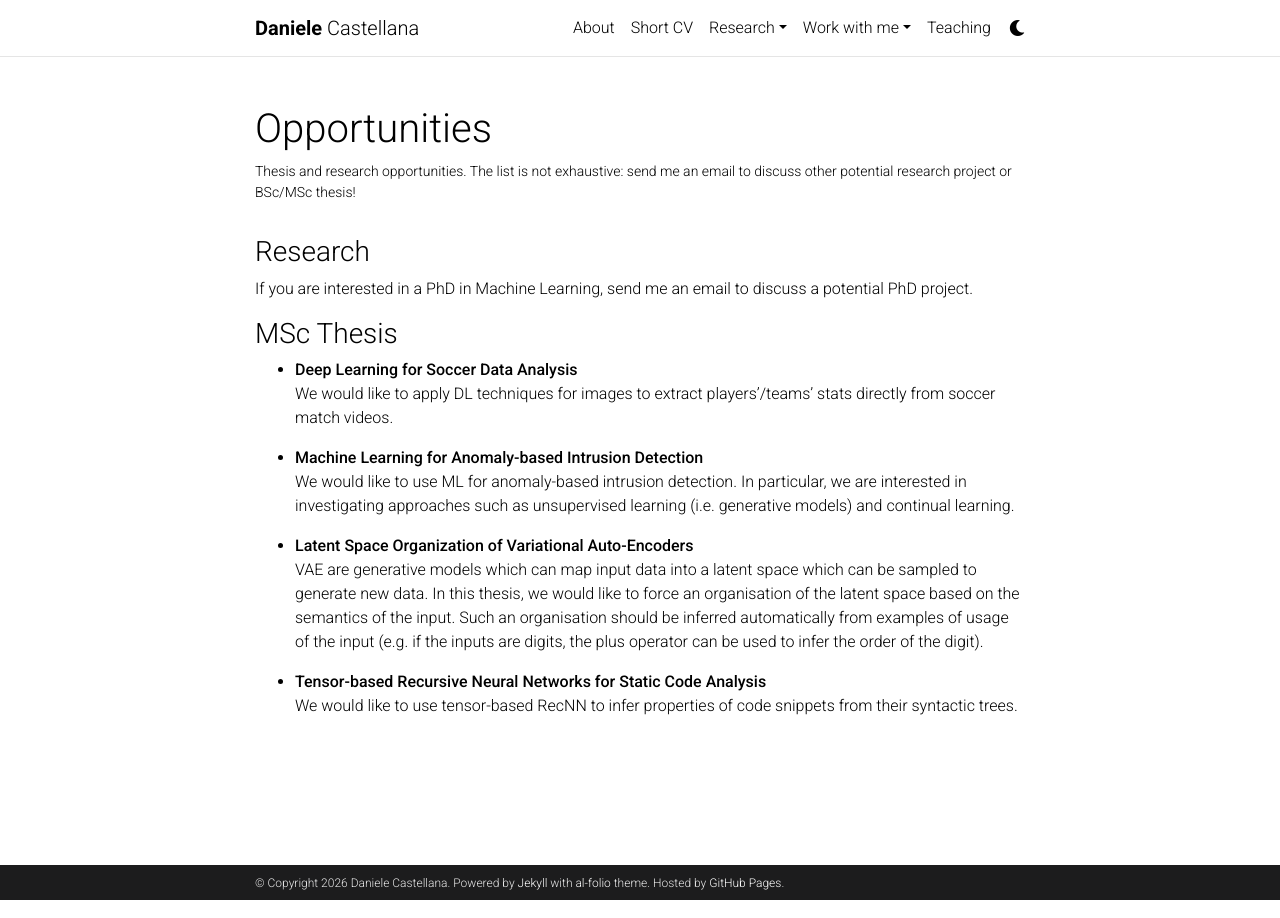
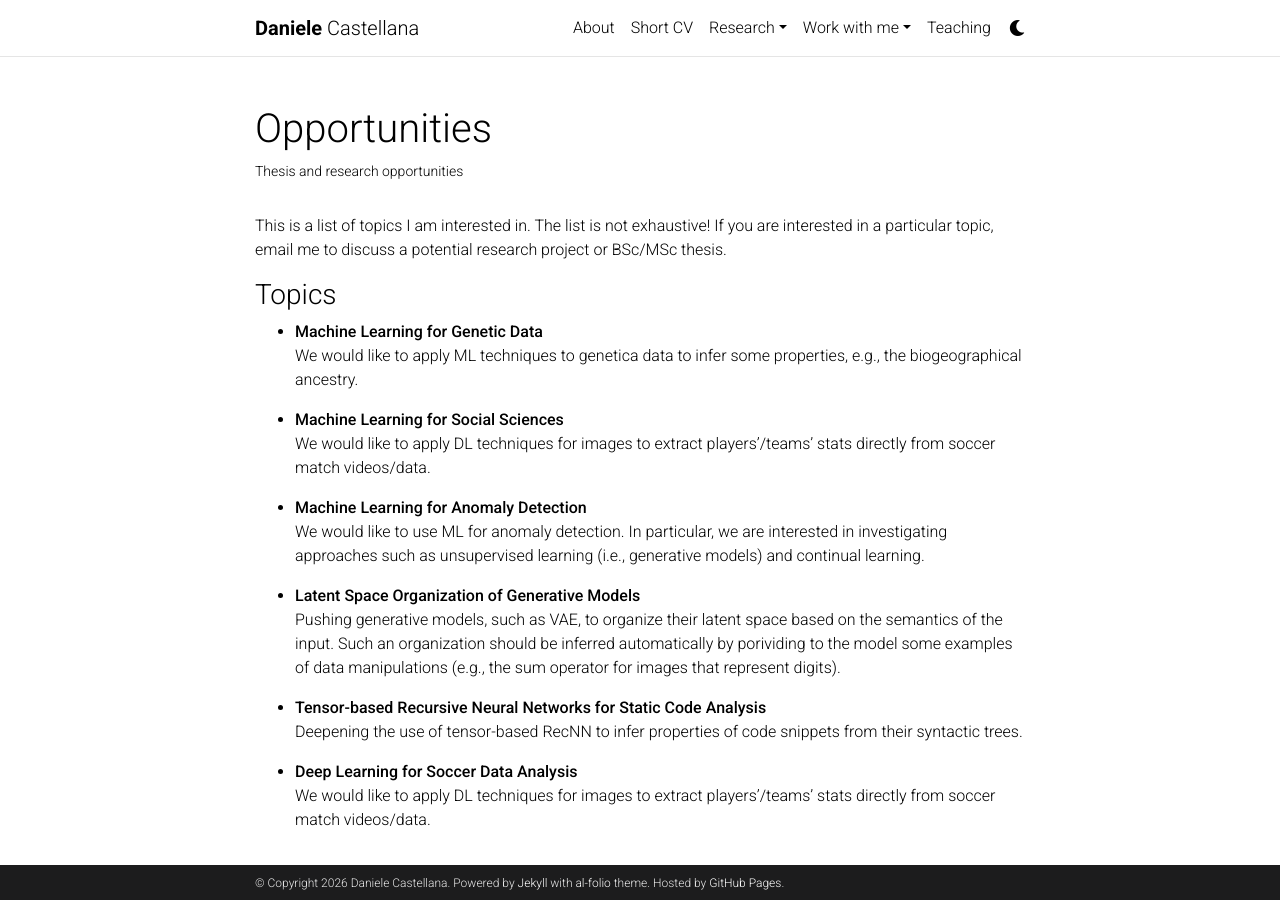
Before and after one commit to danielecastellana22/danielecastellana22.github.io, a Jekyll site: the page built from _pages/opportunities.md, in a window 1280 px wide. Built offline with Jekyll 4.4.1, drawn with Linux system fonts in a browser that asks for light colours; comment, search, counter and statistics services are not loaded; a style sheet for code colours, icons or effects is not loaded.

Commit message:
Update opportunities page

```diff
--- a/_pages/opportunities.md
+++ b/_pages/opportunities.md
@@ -2,24 +2,29 @@
 layout: page
 permalink: /opportunities/
 title: Opportunities
-description: "Thesis and research opportunities. The list is not exhaustive: send me an email to discuss other potential research project or BSc/MSc thesis!"
+description: "Thesis and research opportunities"
 nav: false
 ---
 
-### Research
+This is a list of topics I am interested in.
+The list is not exhaustive! If you are interested in a particular topic, email me to discuss a potential research project or BSc/MSc thesis.
 
-If you are interested in a PhD in Machine Learning, send me an email to discuss a potential PhD project.
+### Topics
 
-### MSc Thesis
+- **Machine Learning for Genetic Data** <br>
+  We would like to apply ML techniques to genetica data to infer some properties, e.g., the biogeographical ancestry.
+
+- **Machine Learning for Social Sciences** <br>
+  We would like to apply DL techniques for images to extract players’/teams’ stats directly from soccer match videos/data.
+
+- **Machine Learning for Anomaly Detection** <br>
+  We would like to use ML for anomaly detection. In particular, we are interested in investigating approaches such as unsupervised learning (i.e., generative models) and continual learning.
+
+- **Latent Space Organization of Generative Models** <br>
+  Pushing generative models, such as VAE, to organize their latent space based on the semantics of the input. Such an organization should be inferred automatically by porividing to the model some examples of data manipulations (e.g., the sum operator for images that represent digits).
+
+- **Tensor-based Recursive Neural Networks for Static Code Analysis** <br>
+  Deepening the use of tensor-based RecNN to infer properties of code snippets from their syntactic trees.
 
 - **Deep Learning for Soccer Data Analysis** <br>
-  We would like to apply DL techniques for images to extract players’/teams’ stats directly from soccer match videos.
-
-- **Machine Learning for Anomaly-based Intrusion Detection** <br>
-  We would like to use ML for anomaly-based intrusion detection. In particular, we are interested in investigating approaches such as unsupervised learning (i.e. generative models) and continual learning.
-
-- **Latent Space Organization of Variational Auto-Encoders** <br>
-  VAE are generative models which can map input data into a latent space which can be sampled to generate new data. In this thesis, we would like to force an organisation of the latent space based on the semantics of the input. Such an organisation should be inferred automatically from examples of usage of the input (e.g. if the inputs are digits, the plus operator can be used to infer the order of the digit).
-
-- **Tensor-based Recursive Neural Networks for Static Code Analysis** <br>
-  We would like to use tensor-based RecNN to infer properties of code snippets from their syntactic trees.
+  We would like to apply DL techniques for images to extract players’/teams’ stats directly from soccer match videos/data.
```
